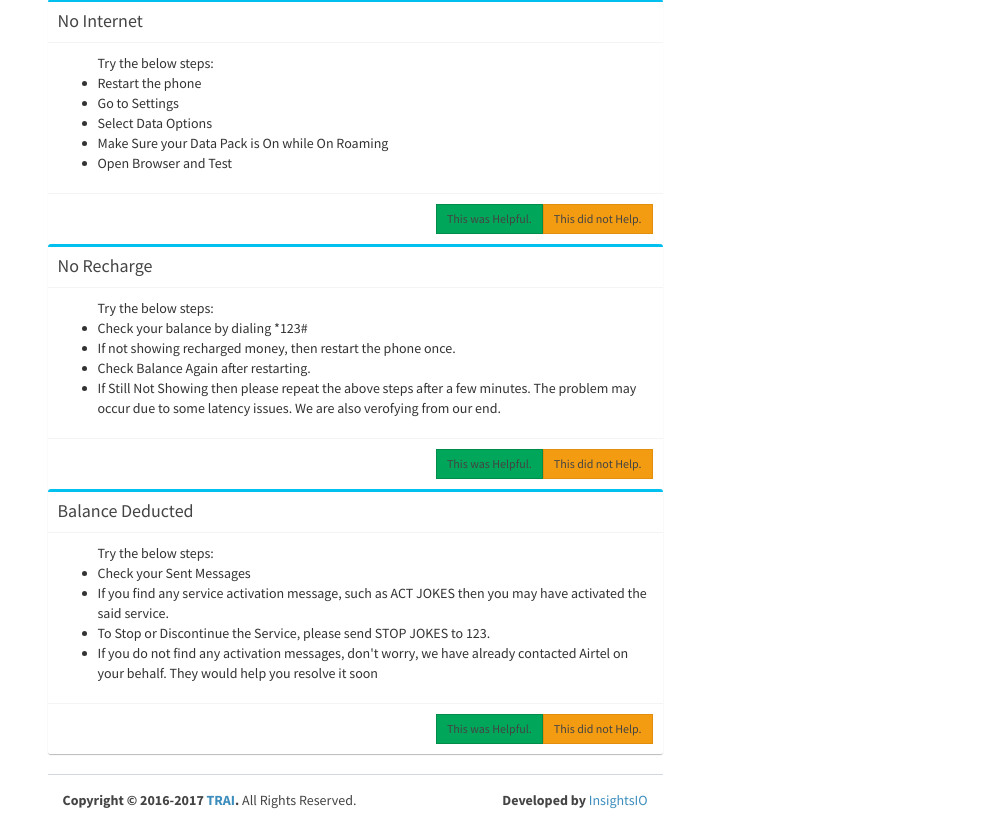
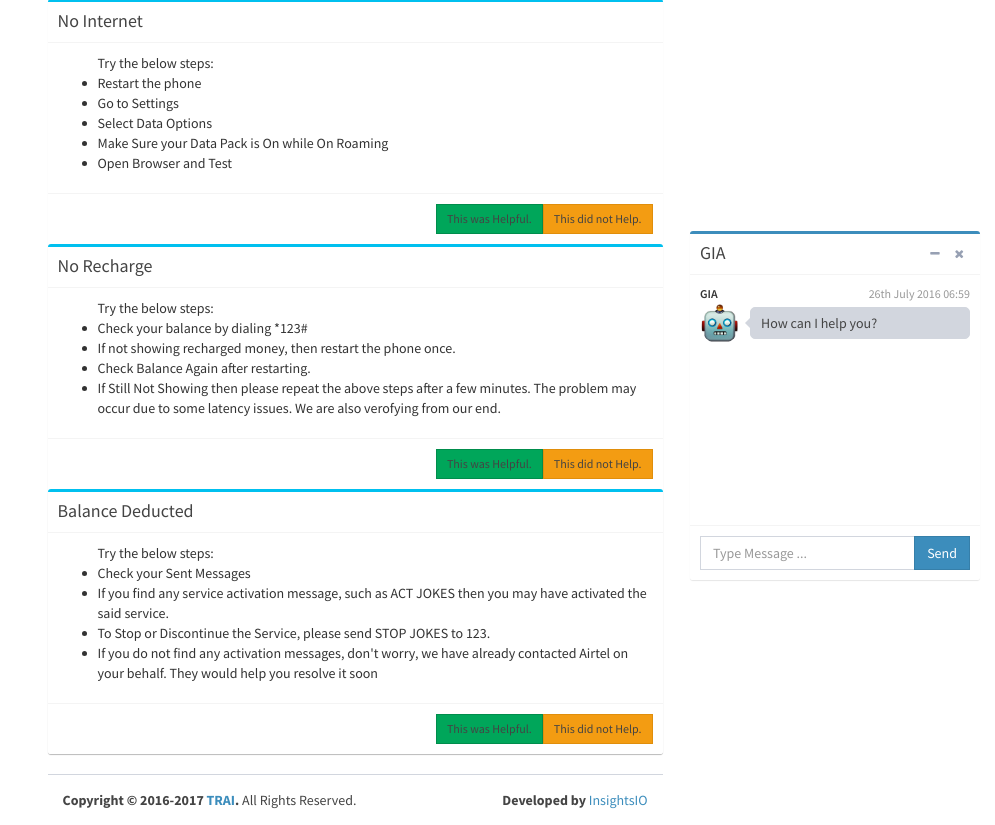
Before and after one commit to kewal07/TRAI-HACK, a Django app: template trai_complaint/templates/trai_complaint/do-it-yourself.html in a window 1280 px wide. Shown: the part 160-985 px from the top of the page, without its empty margins (285-1280 px from the left). Run offline with Django 3.2, Linux system fonts and the light colour scheme; the template is opened without the code that fills it, so the values that code supplies are empty; some libraries are stand-ins or nearby versions.

Commit message:
chat box

```diff
--- a/assets/style/stylesheet.css
+++ b/assets/style/stylesheet.css
@@ -135,3 +135,8 @@ img.askbypoll-embed-poll-logo{
 .tsp-table-body{
 	padding-bottom:18px;
 }
+.chat-box{
+	position: fixed;
+    bottom: 4rem;
+    right: 0;
+}
--- a/trai_complaint/templates/trai_complaint/common.html
+++ b/trai_complaint/templates/trai_complaint/common.html
@@ -98,6 +98,57 @@
 			    </div>
 			    <strong>Copyright &copy; 2016-2017 <a href="http:www.trai.gov.in">TRAI</a>.</strong> All Rights Reserved.
 			</footer>
+
+			<div class="col-md-3 chat-box">
+				<!-- DIRECT CHAT PRIMARY -->
+				<div class="box box-primary direct-chat direct-chat-primary">
+					<div class="box-header with-border">
+						<h3 class="box-title">GIA</h3>
+
+						<div class="box-tools pull-right">
+							<button type="button" class="btn btn-box-tool" data-widget="collapse"><i class="fa fa-minus"></i>
+							</button>
+							<button type="button" class="btn btn-box-tool" data-widget="remove"><i class="fa fa-times"></i></button>
+						</div>
+					</div>
+					<!-- /.box-header -->
+					<div class="box-body">
+						<!-- Conversations are loaded here -->
+						<div class="direct-chat-messages">
+					    	<!-- Message. Default to the left -->
+					    	<div class="direct-chat-msg">
+					      		<div class="direct-chat-info clearfix">
+							        <span class="direct-chat-name pull-left">GIA</span>
+							        <span class="direct-chat-timestamp pull-right">{% now "jS F Y H:i" %}</span>
+					      		</div>
+								<!-- /.direct-chat-info -->
+								<img class="direct-chat-img" src="{% static 'img/gia.png' %}" alt="Message User Image"><!-- /.direct-chat-img -->
+								<div class="direct-chat-text">
+								How can I help you?
+								</div>
+					      		<!-- /.direct-chat-text -->
+					    	</div>
+					    	<!-- /.direct-chat-msg -->
+					  	</div>
+					  	<!--/.direct-chat-messages-->
+					</div>
+					<!-- /.box-body -->
+					<div class="box-footer">
+						<form action="{% url 'trai_complaint:index' %}" method="POST" class='chatForm'>
+							{% csrf_token %}
+					    	<div class="input-group">
+					      		<input type="text" name="message" placeholder="Type Message ..." class="form-control" id="chatMessage">
+								<span class="input-group-btn">
+									<button type="submit" class="btn btn-primary btn-flat" id="chatSubmit">Send</button>
+								</span>
+					    	</div>
+						</form>
+					</div>
+					<!-- /.box-footer-->
+				</div>
+				<!--/.direct-chat -->
+        	</div>
+        <!-- /.col -->
 		</div>
 		<script src="{% static 'js/jquery-2.1.4.min.js' %}"></script>
 		<!--<script src="js/jquery-ui.js"></script>-->
@@ -133,6 +184,35 @@
 		<script type="text/javascript" src="{% static 'js/jquery.mixitup.min.js' %}"></script>
 		<!-- My JS -->
 		<script src="{% static 'js/trai-app.js' %}"></script>
+
+		<script>
+			$('#chatSubmit').click(function(event){
+				event.preventDefault();
+				if($('#chatMessage').val() === ''){
+
+				} else {
+					$('.direct-chat-messages').append('<div class="direct-chat-msg right"><div class="direct-chat-info clearfix"><span class="direct-chat-name pull-right">You</span><span class="direct-chat-timestamp pull-left">{% now "jS F Y H:i" %}</span></div><img class="direct-chat-img" src="{% static "img/user.png" %}" alt="Message User Image"><div class="direct-chat-text">'+$('#chatMessage').val()+'</div></div>');
+					var form_data = new FormData($(".chatForm")[0]);
+					$.ajax({
+						type: 'POST',
+						url:"",
+						data:form_data,
+						processData: false,
+						contentType: false,
+						success:function(response)
+						{
+							var resp = response;
+							var msg = resp.msg;
+							if(typeof msg === 'undefined'){
+
+							}else{
+								$('.direct-chat-messages').append('<div class="direct-chat-msg"><div class="direct-chat-info clearfix"><span class="direct-chat-name pull-left">GIA</span><span class="direct-chat-timestamp pull-right">{% now "jS F Y H:i" %}</span></div><img class="direct-chat-img" src="{% static "img/gia.png" %}" alt="Message User Image"><div class="direct-chat-text">'+msg+'</div></div>');
+							}
+						}
+					});
+				}
+			});
+		</script>
 		{% block extra_js %}{% endblock %}
 	</body>
 </html>
```
Also changed, not shown: trai_complaint/views.py (+38 -0 lines), assets/img/gia.png (added), assets/img/user.png (added).
